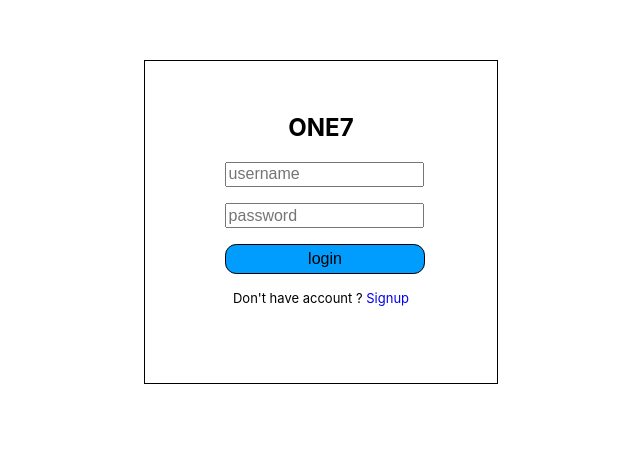
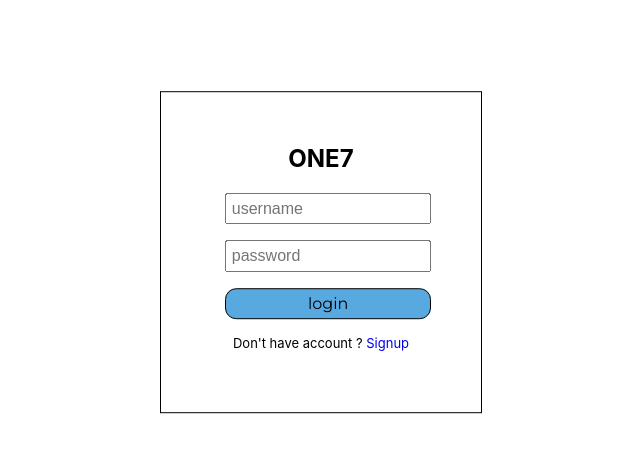
Before and after one commit to sushmitha37/MovieTicketbookig, a React (Create React App) app: page / in a window 1280 px wide. Shown: the part 148-600 px from the top of the page, without its empty margins (319-959 px from the left). Built offline with nearby package versions, Linux system fonts and the light colour scheme.

Commit message:
Adjust the box to the center

```diff
--- a/public/index.html
+++ b/public/index.html
@@ -9,7 +9,9 @@
       name="description"
       content="Web site created using create-react-app"
     />
-
+    <link rel="preconnect" href="https://fonts.googleapis.com">
+<link rel="preconnect" href="https://fonts.gstatic.com" crossorigin>
+<link href="https://fonts.googleapis.com/css2?family=Montserrat:ital,wght@0,100..900;1,100..900&display=swap" rel="stylesheet">
     <!--
       manifest.json provides metadata used when your web app is installed on a
       user's mobile device or desktop. See https://developers.google.com/web/fundamentals/web-app-manifest/
--- a/src/App.css
+++ b/src/App.css
@@ -2,10 +2,13 @@
 #box1{
  margin:auto;
  width:14rem;
+ position: absolute;
+ left: 50%;
+ top: 50%;
+ transform: translate(-50%, -50%);
+ padding: 3rem;
+ padding-top: 2rem;
 
- padding: 4rem;
- padding-top: 2rem;
- margin-top: 13rem;
  border: 0.5px black solid;
 }
 .user{
@@ -15,17 +18,25 @@
    margin: 1rem;
    width: 12rem;
    font-size:medium;
-   padding: 0.1rem;
+   padding: 0.3rem;
 }
 #btn{
-  background-color:hwb(203 0% 0%);
+  font-family:"Montserrat", sans-serif;
+  font-optical-sizing: auto;
+  font-weight: 400;
+  font-size: large;
+  background-color:hwb(204 34% 12%);
   font-size: medium;
-  width: 12.5rem;
+  width: 12.9rem;
   border: 1px black solid;
   border-radius: 0.7rem;
   padding: 0.3rem;
   cursor: pointer;
+  transition: background-color 0.3s ease;
 
+}
+#btn:hover{
+  background-color: hwb(203 0% 0%);
 }
 #name {
   display: block;
--- a/src/components/Signup.jsx
+++ b/src/components/Signup.jsx
@@ -10,8 +10,8 @@
         <input type="text" className="user" placeholder='lastName'  />
         <input type="number" className="user" placeholder='Mobile no'required/>
         <input type="email" className="user" placeholder='Email'required/>
-        <input type="password" className="user" placeholder='password' required/>
-        <input type="password" className="user" placeholder='confirm password' required/>
+        <input type="password" className="user" placeholder='Password' required/>
+        <input type="password" className="user" placeholder='Confirm password' required/>
         <button className="user" id="btn">Signup</button>
         <p>Have account ? <Link to="/">Login</Link></p>
 
```
